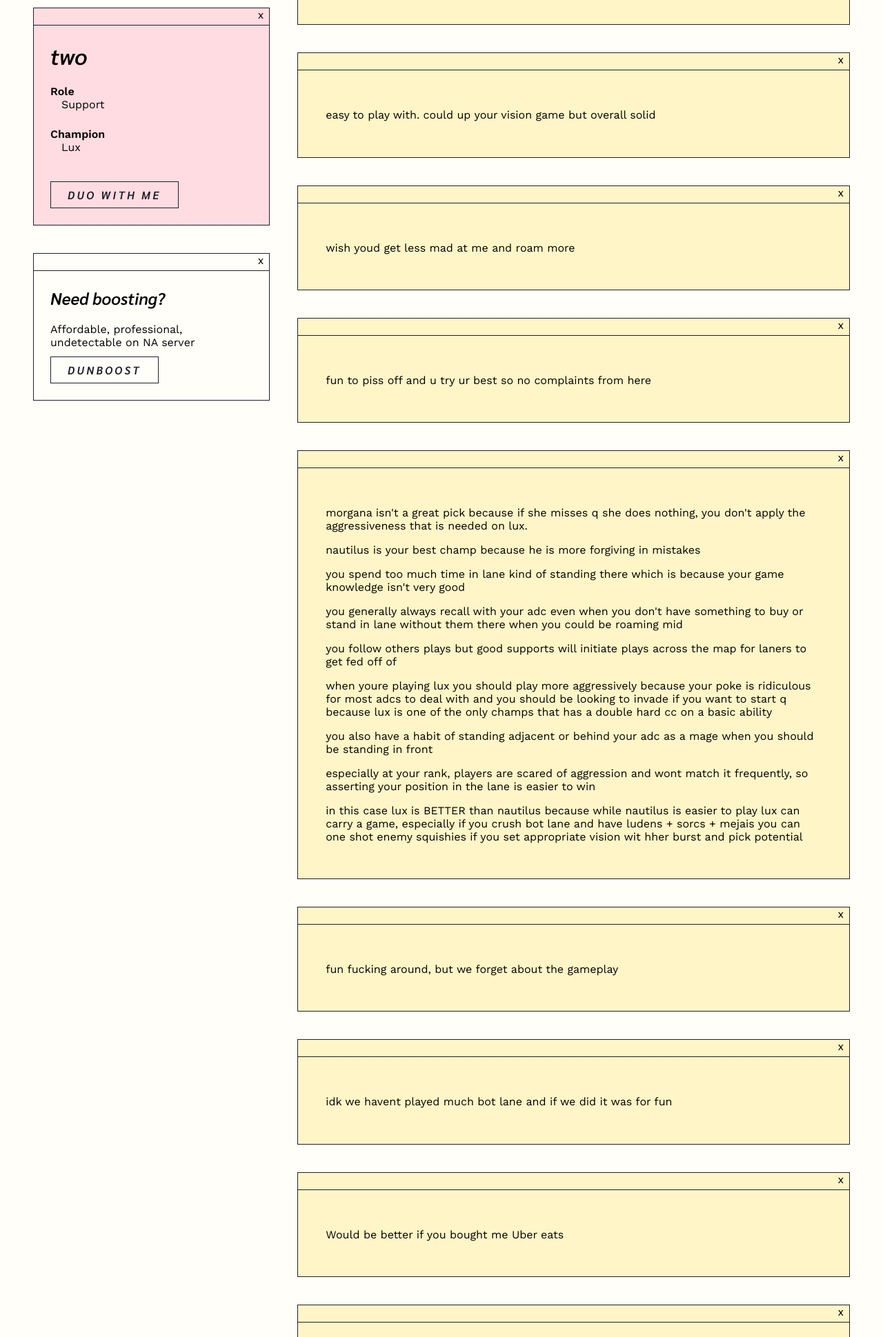
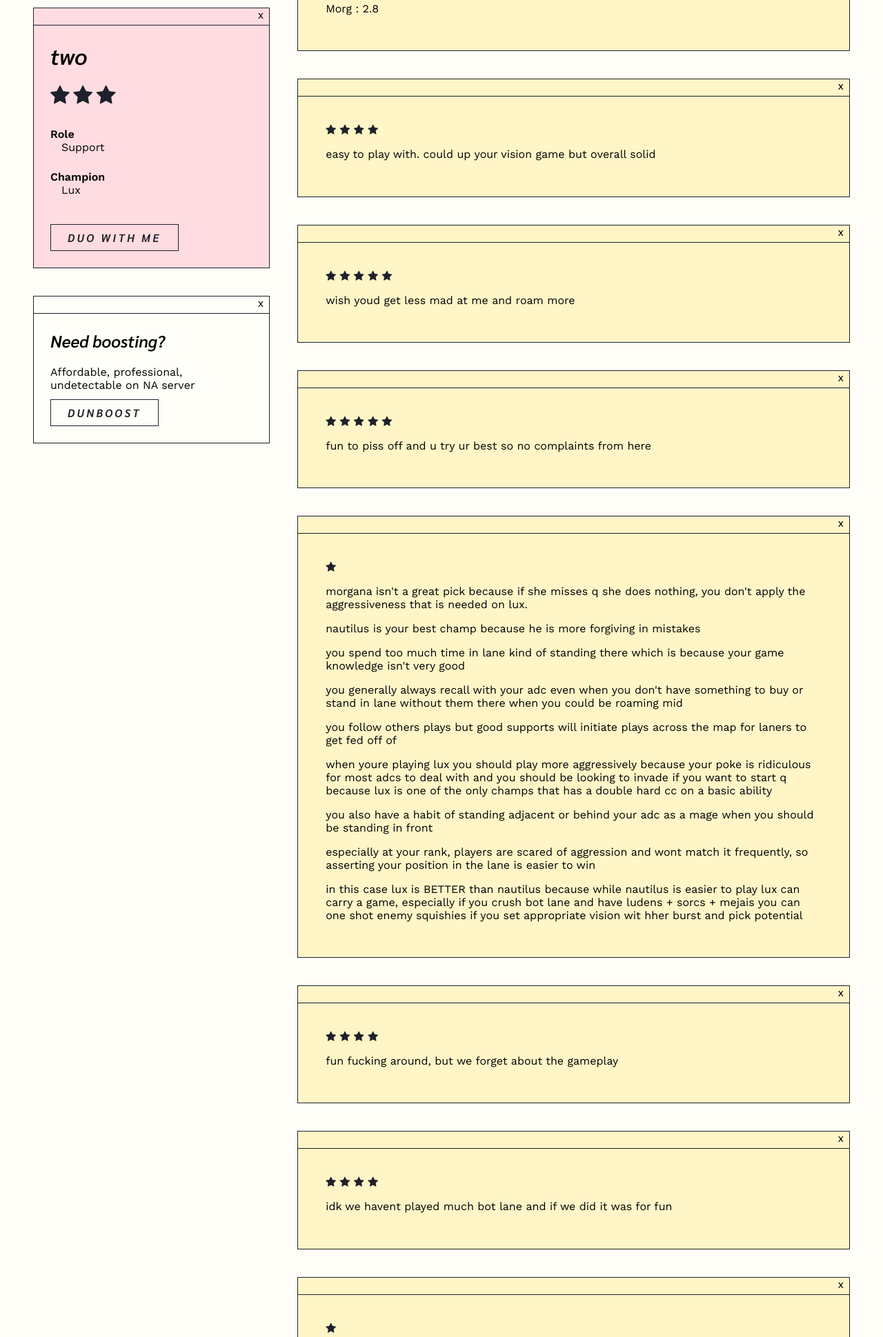
Before and after one commit to twoistyping/twoinlane, a website: page index.html in a window 1280 px wide. Shown: the part 506-2445 px from the top of the page at 69% size. Drawn offline with nearby package versions, Linux system fonts and the light colour scheme.

Commit message:
add stars

```diff
--- a/index.html
+++ b/index.html
@@ -8,6 +8,8 @@
     <link rel="preconnect" href="https://fonts.gstatic.com" crossorigin>
     <link href="https://fonts.googleapis.com/css2?family=Sarabun:ital,wght@1,600&family=Work+Sans:wght@400;600&display=swap" rel="stylesheet">
 
+    <link rel="stylesheet" href="https://cdnjs.cloudflare.com/ajax/libs/font-awesome/4.7.0/css/font-awesome.min.css">
+
     <link rel="stylesheet" href="./css/styles.css">
   </head>
   <body>
@@ -16,6 +18,11 @@
         <img src="two_zoomout.png" alt="" />
         <div class="bio__content">
           <h1><strong>two</strong></h1>
+          <div class="star-rating">
+            <span class="fa fa-star checked"></span>
+            <span class="fa fa-star checked"></span>
+            <span class="fa fa-star checked"></span>
+          </div>
           <dl>
             <dt>Role</dt>
             <dd>Support</dd>
@@ -31,24 +38,55 @@
         </div>
       </div>
       <div class="reviews">
-        <blockquote cite="">
+        <blockquote>
+          <div class="star-rating">
+            <span class="fa fa-star checked"></span>
+            <span class="fa fa-star checked"></span>
+          </div>
           <p>you know already 🙂</p>
         </blockquote>
-        <blockquote cite="">
+        <blockquote>
+          <div class="star-rating">
+            <span class="fa fa-star checked"></span>
+            <span class="fa fa-star checked"></span>
+          </div>
           <p>Lux : 1</p>
           <p>Nautilus : 3.14</p>
           <p>Morg : 2.8</p>
         </blockquote>
-        <blockquote cite="">
+        <blockquote>
+          <div class="star-rating">
+            <span class="fa fa-star checked"></span>
+            <span class="fa fa-star checked"></span>
+            <span class="fa fa-star checked"></span>
+            <span class="fa fa-star checked"></span>
+          </div>
           <p>easy to play with. could up your vision game but overall solid</p>
         </blockquote>
-        <blockquote cite="">
+        <blockquote>
+          <div class="star-rating">
+            <span class="fa fa-star checked"></span>
+            <span class="fa fa-star checked"></span>
+            <span class="fa fa-star checked"></span>
+            <span class="fa fa-star checked"></span>
+            <span class="fa fa-star checked"></span>
+          </div>
           <p>wish youd get less mad at me and roam more</p>
         </blockquote>
-        <blockquote cite="">
+        <blockquote>
+          <div class="star-rating">
+            <span class="fa fa-star checked"></span>
+            <span class="fa fa-star checked"></span>
+            <span class="fa fa-star checked"></span>
+            <span class="fa fa-star checked"></span>
+            <span class="fa fa-star checked"></span>
+          </div>
           <p>fun to piss off and u try ur best so no complaints from here</p>
         </blockquote>
-        <blockquote cite="">
+        <blockquote>
+          <div class="star-rating">
+            <span class="fa fa-star checked"></span>
+          </div>
           <p>morgana isn't a great pick because if she misses q she does nothing, you don't apply the aggressiveness that is needed on lux.</p>
           <p>nautilus is your best champ because he is more forgiving in mistakes</p>
           <p>you spend too much time in lane kind of standing there which is because your game knowledge isn't very good</p>
@@ -59,16 +97,36 @@
           <p>especially at your rank, players are scared of aggression and wont match it frequently, so asserting your position in the lane is easier to win</p>
           <p>in this case lux is BETTER than nautilus because while nautilus is easier to play lux can carry a game, especially if you crush bot lane and have ludens + sorcs + mejais you can one shot enemy squishies if you set appropriate vision wit hher burst and pick potential</p>
         </blockquote>
-        <blockquote cite="">
+        <blockquote>
+          <div class="star-rating">
+            <span class="fa fa-star checked"></span>
+            <span class="fa fa-star checked"></span>
+            <span class="fa fa-star checked"></span>
+            <span class="fa fa-star checked"></span>
+          </div>
           <p>fun fucking around, but we forget about the gameplay</p>
         </blockquote>
-        <blockquote cite="">
+        <blockquote>
+          <div class="star-rating">
+            <span class="fa fa-star checked"></span>
+            <span class="fa fa-star checked"></span>
+            <span class="fa fa-star checked"></span>
+            <span class="fa fa-star checked"></span>
+          </div>
           <p>idk we havent played much bot lane and if we did it was for fun</p>
         </blockquote>
-        <blockquote cite="">
+        <blockquote>
+          <div class="star-rating">
+            <span class="fa fa-star checked"></span>
+          </div>
           <p>Would be better if you bought me Uber eats</p>
         </blockquote>
-        <blockquote cite="">
+        <blockquote>
+          <div class="star-rating">
+            <span class="fa fa-star checked"></span>
+            <span class="fa fa-star checked"></span>
+            <span class="fa fa-star checked"></span>
+          </div>
           <p>experience overall: 5 out of 5 very chill and fun to play with and talk to</p>
           <p>gameplay experience: 1.5 out of 5 feels like ur missng a hand and playing from the depths of jahannam</p>
           <p>difference: overall doesnt take into account u throwing a q and hitting mars</p>
--- a/sass/styles.scss
+++ b/sass/styles.scss
@@ -58,6 +58,14 @@ a.btn {
     gap: 40px;
     grid-template-columns: calc((100% - 40px) * 0.3) calc((100% - 40px) * 0.7);
   }
+  .star-rating {
+    span {
+      font-size: 30px;
+      &.checked {
+        color: $almost-black;
+      }
+    }
+  }
   .bio .bio__content,
   .bio .bio__boosting,
   .reviews blockquote {
@@ -96,6 +104,9 @@ a.btn {
       &:before {
         background: $pink;
       }
+      .star-rating {
+        margin-bottom: 32px;
+      }
       dl {
         margin-bottom: 40px;
       }
@@ -108,6 +119,9 @@ a.btn {
   }
   .reviews {
     grid-column-start: 2;
+    .star-rating span {
+      font-size: 16px;
+    }
     blockquote {
       border: 1px solid $almost-black;
       margin: 0 0 40px;
```
Also changed, not shown: css/styles.css.
